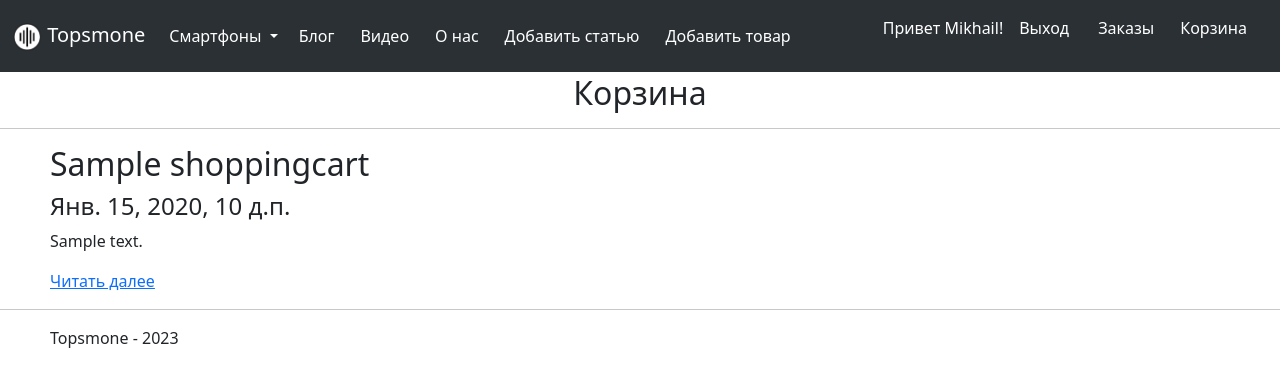
After one commit to Shensitt/Topsmone, a Django app: page /shoppingcart in a window 1280 px wide. The commit adds this page. Shown: the top 387 px of the page. Run offline with Django 3.2, Linux system fonts and the light colour scheme; a user stored in the database is signed in; tables that the repository leaves empty hold one stand-in row (values such as "Sample post"); some libraries are stand-ins or nearby versions.

Commit message:
добавлены страницы заказ и корзина

```diff
--- a/App/models.py
+++ b/App/models.py
@@ -65,3 +65,50 @@ class Phone(models.Model):
         verbose_name_plural = "Смартфоны"
 
 admin.site.register(Phone)
+
+
+class ShoppingCart(models.Model):
+    title = models.CharField(max_length=100, unique_for_date="posted", verbose_name="Заголовок")
+    description = models.TextField(verbose_name="Краткое содержание")
+    content = models.TextField(verbose_name="Полное содержание")
+    posted = models.DateTimeField(default=datetime.now(), db_index=True, verbose_name="Опубликована")
+    author = models.ForeignKey(User, null=True, blank=True, on_delete = models.SET_NULL, verbose_name = "Автор")
+    image = models.FileField(default='temp.jpg',verbose_name='Путь к картинке')
+    category = models.CharField(max_length=100, verbose_name="Категория")
+
+    def get_absolute_url(self):
+        return reverse("shoppingcart",args=[str(self.id)])
+
+    def __str__(self):
+        return self.title
+
+    class Meta:
+        db_table = "ShoppingCart"
+        ordering=["-posted"]
+        verbose_name = "Смартфон"
+        verbose_name_plural = "Смартфоны"
+
+admin.site.register(ShoppingCart)
+
+class Orders(models.Model):
+    title = models.CharField(max_length=100, unique_for_date="posted", verbose_name="Заголовок")
+    description = models.TextField(verbose_name="Краткое содержание")
+    content = models.TextField(verbose_name="Полное содержание")
+    posted = models.DateTimeField(default=datetime.now(), db_index=True, verbose_name="Опубликована")
+    author = models.ForeignKey(User, null=True, blank=True, on_delete = models.SET_NULL, verbose_name = "Автор")
+    image = models.FileField(default='temp.jpg',verbose_name='Путь к картинке')
+    category = models.CharField(max_length=100, verbose_name="Категория")
+
+    def get_absolute_url(self):
+        return reverse("orders",args=[str(self.id)])
+
+    def __str__(self):
+        return self.title
+
+    class Meta:
+        db_table = "Order"
+        ordering=["-posted"]
+        verbose_name = "Смартфон"
+        verbose_name_plural = "Смартфоны"
+
+admin.site.register(Orders)
--- a/App/templates/App/navbar.html
+++ b/App/templates/App/navbar.html
@@ -56,7 +56,18 @@
                 <li class="nav-item navbar-item">
                     <a class="nav-link active" aria-current="page" href="registration">Регистрация</a>
                 </li>
+                {% else %}
+                <li class="nav-item navbar-item">
+                    <a class="nav-link active" aria-current="page" href="orders">Заказы</a>
+                </li>
                 {% endif %}
+
+                {% if not user.is_superuser or user.is_staff %}
+                <li class="nav-item navbar-item">
+                    <a class="nav-link active" aria-current="page" href="shoppingcart">Корзина</a>
+                </li>
+                {% endif %}
+
             </ul>
         </div>
     </div>
--- /dev/null
+++ b/App/templates/App/shoppingcart.html
@@ -0,0 +1,20 @@
+{% extends 'index.html' %}
+
+{% block navbarOnAbout %}
+
+<h2 style="padding-top:50px; text-align:center">Корзина</h2>
+
+{% for post in posts %}
+<hr />
+<div style="padding-left:50px; padding-right:50px;">
+    <h2>{{post.title}}</h2>
+    <h4>{{post.posted}}</h4>
+    <p>{{post.description}}</p>
+    <p>
+        <a href="{% url 'blogpost' parametr=post.id %}">
+            Читать далее
+        </a>
+    </p>
+</div>
+{% endfor %}
+{% endblock navbarOnAbout %}
--- a/App/views.py
+++ b/App/views.py
@@ -1,14 +1,18 @@
 from datetime import date, datetime
 import http
+from telnetlib import AUTHENTICATION
 from unicodedata import category
+from django.contrib.auth import get_user
+from django.contrib.auth.models import User
 from django.http import HttpRequest
 from django.shortcuts import redirect, render
 from .forms import BlogForm, ContactForm, ProductForm
-from django.contrib.auth.forms import UserCreationForm
+from django.contrib.auth.forms import UserCreationForm, UserModel
 from django.db import models
-from .models import Blog, Phone
+from .models import Blog, Orders, Phone, ShoppingCart, Orders
 from .models import Comment # использование модели комментариев
 from .forms import CommentForm # использование формы ввода комментария
+from django.contrib.sessions.models import Session
 
 # Create your views here.
 
@@ -93,6 +97,32 @@ def blog(request):
         'blog.html',
         {
             'title':'Блог',
+            'posts':posts,
+            'year':datetime.now().year
+        }
+    )
+
+def shoppingcart(request):
+    posts=ShoppingCart.objects.filter(author=get_user(request))
+    assert isinstance(request, HttpRequest)
+    return render(
+        request,
+        'shoppingcart.html',
+        {
+            'title':'Корзина',
+            'posts':posts,
+            'year':datetime.now().year
+        }
+    )
+
+def orders(request):
+    posts=Orders.objects.filter(author=get_user(request))
+    assert isinstance(request, HttpRequest)
+    return render(
+        request,
+        'orders.html',
+        {
+            'title':'Заказы',
             'posts':posts,
             'year':datetime.now().year
         }
--- a/Topsmone/urls.py
+++ b/Topsmone/urls.py
@@ -46,6 +46,8 @@ urlpatterns = [
     path('contacts', anketa),
     path('registration', registration, name='registration'),
     path('blog', views.blog, name='blog'),
+    path('orders', views.orders, name='orders'),
+    path('shoppingcart', views.shoppingcart, name='shoppingcart'),
     path('newpost', views.newpost, name='newpost'),
     path('newproduct', views.newproduct, name='newproduct'),
     path('videopost', views.videopost, name='videopost'),
```
Also changed, not shown: App/templates/App/orders.html (added, +20 -0 lines), App/migrations/0013_alter_blog_posted_alter_comment_date_and_more.py (added), db.sqlite3, 1 other file.
